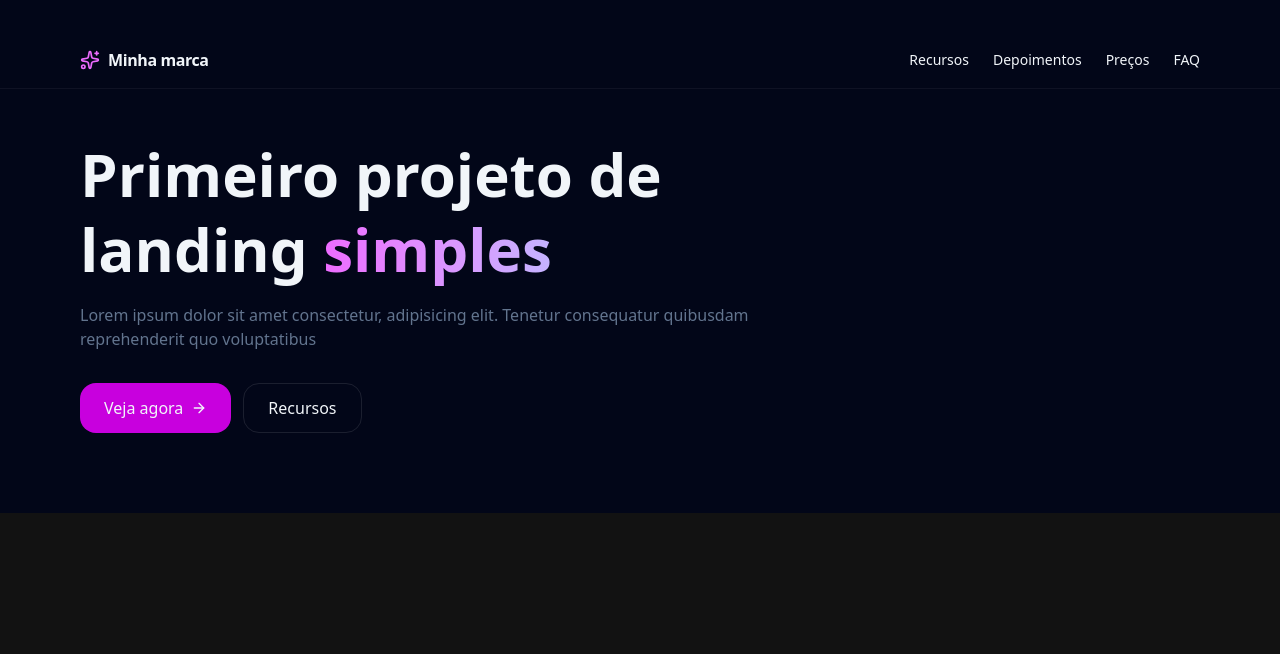
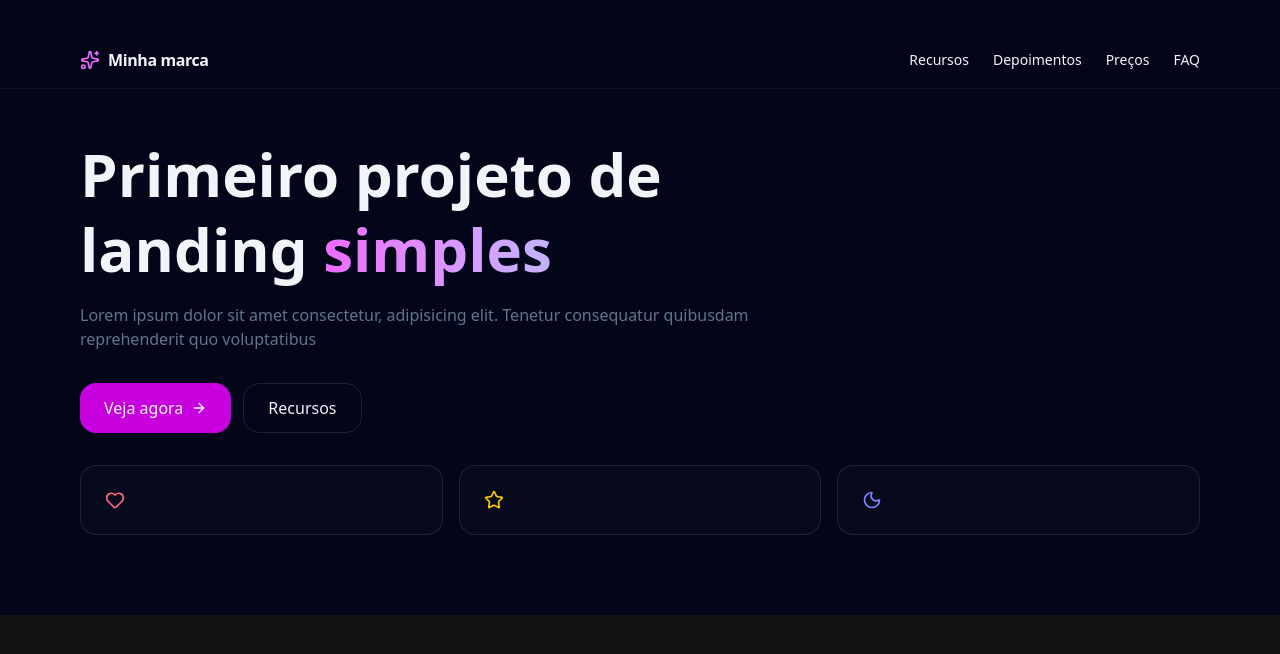
Before and after one commit to Gioomoraes/projeto-site, a React (Vite) app: page / in a window 1280 px wide. Shown: the top 654 px of the page. Built offline with nearby package versions, Linux system fonts and the light colour scheme.

Commit message:
feat: add animated info cards section with icons

```diff
--- a/src/App.jsx
+++ b/src/App.jsx
@@ -8,8 +8,8 @@ import {
   Menu,
   X,
   Star,
-  Shield,
-  Zap,
+  Moon,
+  Heart,
   Sparkles,
 } from "lucide-react";
 import { a, div } from "framer-motion/client";
@@ -127,6 +127,27 @@ function App() {
               Recursos
             </a>
           </motion.div>
+          <motion.div
+            initial={{ opacity: 0, y: 20 }}
+            animate={{ opacity: 1, y: 0 }}
+            transition={{ duration: 0.5, delay: 0.5 }}
+            className="mt-8 grid grid-cols-3 gap-4"
+          >
+            {["Informação 1", "Informação 2", "Informação 3"].map(
+              (label, i) => (
+                <div
+                  key={label}
+                  className="rounded-2xl border border-white/10 bg-white/[0.02] p-6"
+                >
+                  <div className="flex items-center gap-3">
+                    {i == 0 && <Heart className="size-5 text-rose-400" />}
+                    {i == 1 && <Star className="size-5 text-yellow-400" />}
+                    {i == 2 && <Moon className="size-5 text-indigo-400" />}
+                  </div>
+                </div>
+              )
+            )}
+          </motion.div>
         </div>
       </section>
     </div>
```
